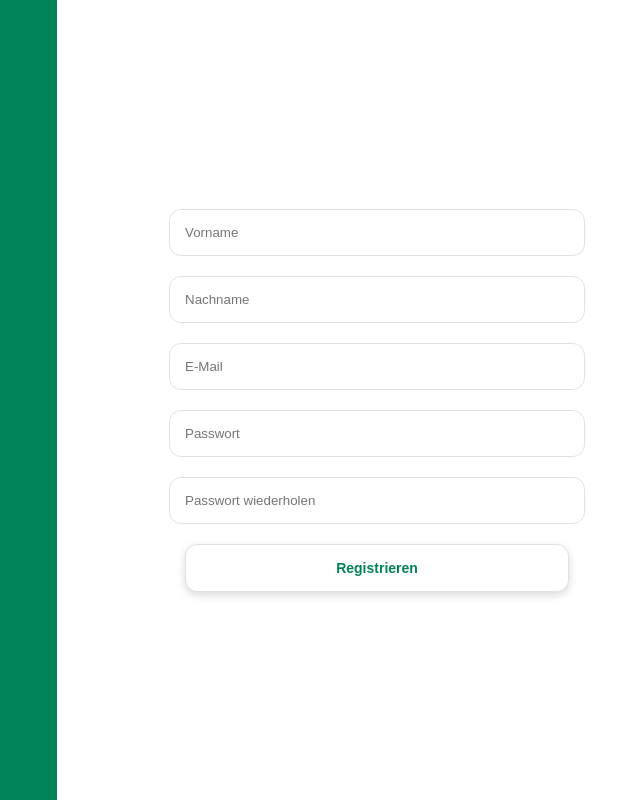
After one commit to toasterheld/Faive, a PHP site: page /doors/RegisterPage.html in a window 1280 px wide. The commit adds this page. Shown: the whole page, without its empty margins (583-1223 px from the left). Run offline with PHP 8.4, Linux system fonts and the light colour scheme.

Commit message:
updates loginpage & registerpage

```diff
--- a/LandingPage.html
+++ b/LandingPage.html
@@ -14,8 +14,8 @@
             <span><img src="assets/logos/faive_transparent.png" class="logo"></span>
             <nav class="navbar">
                 <div class="navbar_links">
-                    <a href="#">Funktionen</a>
-                    <a href="#">Fragen</a>
+                    <a href="#page_features">Funktionen</a>
+                    <a href="#faq">Fragen</a>
                     <a href="#">Familiäres</a>
                 </div>
             </nav>
--- a/css/Doors.css
+++ b/css/Doors.css
@@ -1,4 +1,4 @@
-/* this file containts LoginPage.php and RegisterPage.php css */
+/* this file containts LoginPage.php and RegisterPage.html css */
 /* LoginPage.php -> */
 
 html {
@@ -84,13 +84,86 @@ body {
     width: 60%;
     height: 100%;
     background-color: #008359;
+    color: #ffffff;
 
     display: flex;
     justify-content: center;
     align-items: center;
+    flex-direction: column;
 }
 
 .presenting {
     width: 500px;
     height: 500px;
 }
+
+.your_way {
+    font-weight: 700;
+    font-size: 28px;
+    text-align: center;
+}
+
+.register_now {
+    width: 100%;
+    height: 50px;
+
+    font-weight: 600;
+    font-size: 14px;
+
+    background-color: #ffffff;
+    border: 0.5px solid lightgrey;
+    border-radius: 10px;
+    box-shadow: rgba(0, 0, 0, 0.15) 0px 3px 8px;
+
+    color: #000000;
+    cursor: pointer;
+
+    margin-top: 20px;
+}
+
+/* RegisterPage.html -> */
+
+#register_background {
+    width: 50%;
+    height: 100%;
+    background: #008359;
+}
+
+#register_content {
+    width: 50%;
+}
+
+.register_form {
+    height: 100%;
+    display: flex;
+    justify-content: center;
+    align-items: center;
+    flex-direction: column;
+    gap: 20px;
+}
+
+.get_to_know {
+    line-height: 25px;
+}
+
+.register_form > input {
+    width: 60%;
+    padding: 15px;
+    border: 1px solid #dee2e6;
+    border-radius: 12px;
+    transition: border-color .15s ease-in-out, box-shadow .15s ease-in-out;
+}
+
+.register_form > input:focus {
+    outline: none;
+    box-shadow: rgba(0, 131, 89, 0.25) 0px 0px 0px 3.75px;
+}
+
+.register {
+    font-weight: 600;
+    font-size: 14px;
+    background-color: #ffffff;
+    color: #008359;
+    box-shadow: rgba(0, 0, 0, 0.15) 0px 3px 8px;
+    cursor: pointer;
+}
--- a/doors/LoginPage.html
+++ b/doors/LoginPage.html
@@ -20,5 +20,8 @@
     </section>
     <section id="login_background">
         <img src="../assets/svg/features/finanzen.svg" class="presenting">
+        <span class="your_way">Dein modernes Familienleben!</span>
+        <p>Faive bietet für jede Familie die perfekte Organisation. Es befreit dich <br /> von langen und komplizierten Absprachen und vereinfacht alles.</p>
+        <a href="RegisterPage.html" style="width: 25%"><button class="register_now">Jetzt registrieren!</button></a>
     </section>
 </body>
--- /dev/null
+++ b/doors/RegisterPage.html
@@ -0,0 +1,25 @@
+<!DOCTYPE html>
+<html lang="de">
+<head>
+    <meta charset="UTF-8">
+    <meta name="viewport" content="width=device-width, initial-scale=1.0">
+    <title>Faive | Das Familien-HQ</title>
+    <link rel="icon" href="../assets/logos/faive_transparent.ico">
+    <link rel="stylesheet" href="../css/import.css">
+</head>
+<body>
+    <section id="register_background">
+
+    </section>
+    <section id="register_content">
+        <div class="register_form">
+            <input type="text" placeholder="Vorname">
+            <input type="text" placeholder="Nachname">
+            <input type="email" placeholder="E-Mail">
+            <input type="password" placeholder="Passwort">
+            <input type="password" placeholder="Passwort wiederholen">
+            <input type="submit" value="Registrieren" class="register">
+        </div>
+    </section>
+</body>
+</html>
--- a/doors/RegisterPage.php
+++ /dev/null
@@ -1 +0,0 @@
-<?php
```
